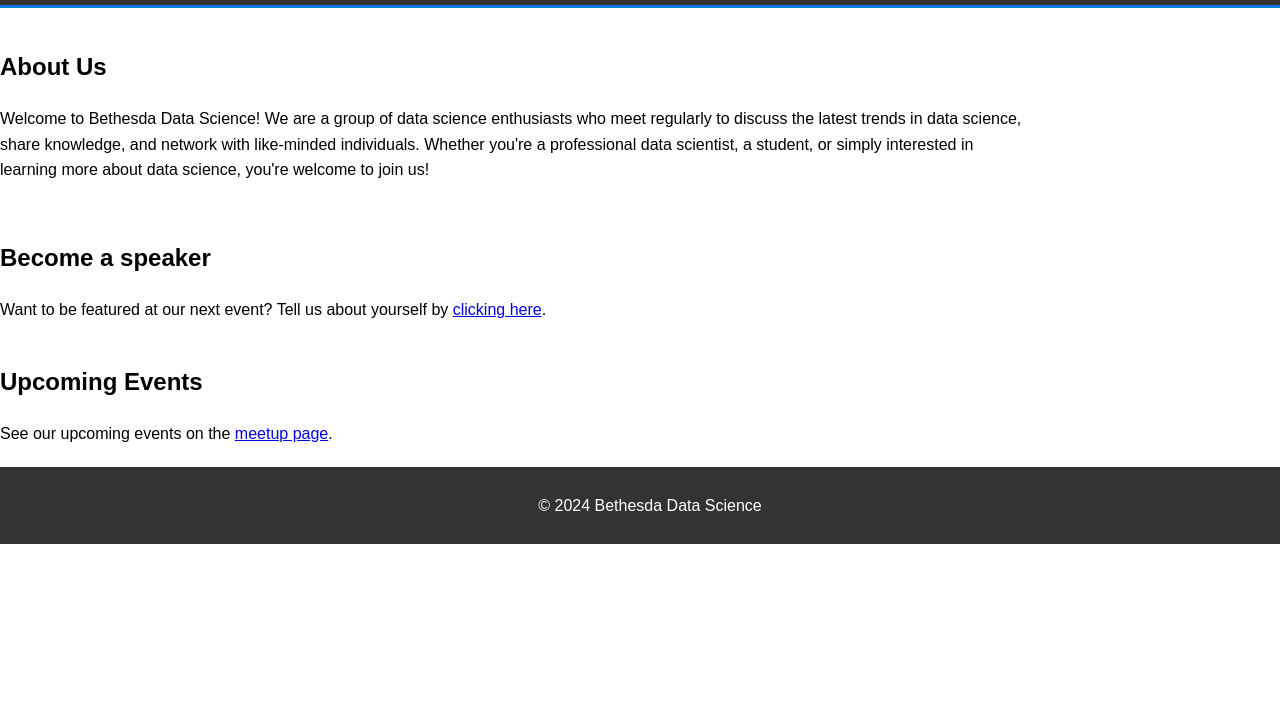
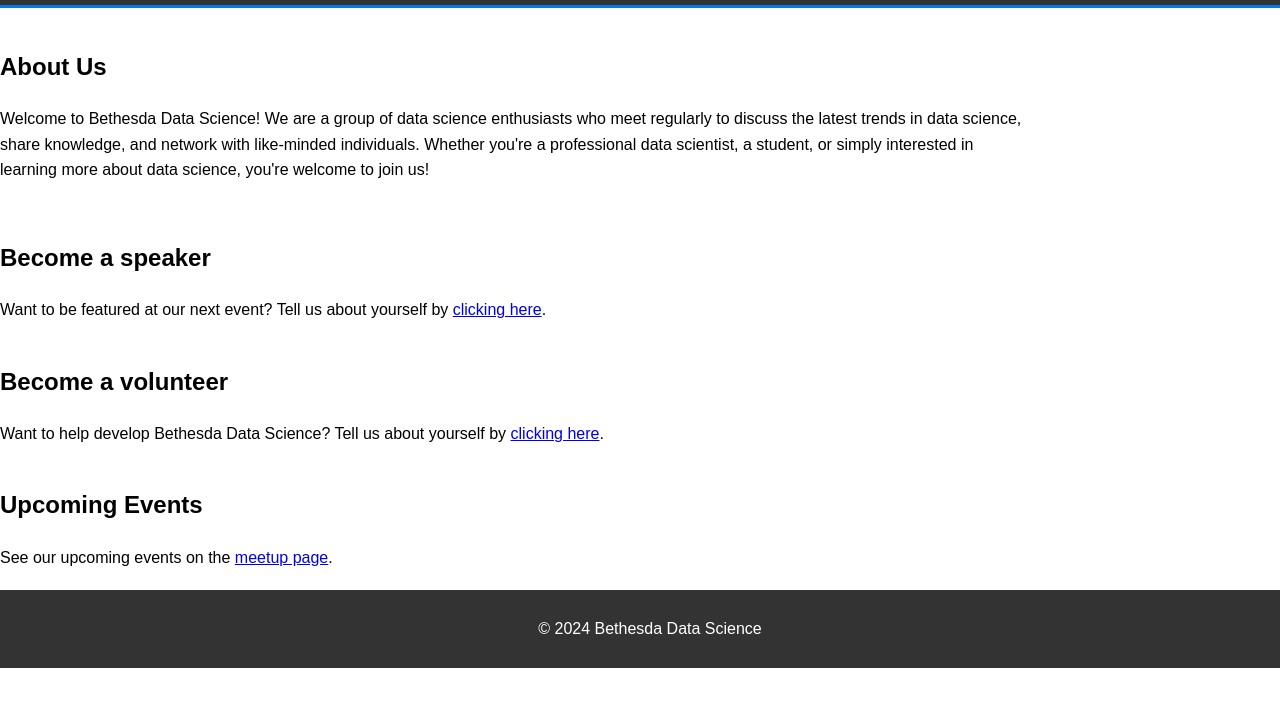
Before and after one commit to itaikatz/bethesdadata, a plain HTML site: page index.html in a window 1280 px wide. Shown: the part 95-800 px from the top of the page. Drawn offline with Linux system fonts and the light colour scheme.

Commit message:
Update index.html

```diff
--- a/index.html
+++ b/index.html
@@ -77,6 +77,10 @@
         Want to be featured at our next event? Tell us about yourself by <a href=https://forms.gle/uJZ3PCzSCrUDWAVP6>clicking here</a>.
     </div>
     <div class="container content-section">
+        <h2>Become a volunteer</h2>
+        Want to help develop Bethesda Data Science? Tell us about yourself by <a href=https://forms.gle/bmvuQqj7vCGqJqyv6>clicking here</a>.
+    </div>
+    <div class="container content-section">
         <h2>Upcoming Events</h2>
         See our upcoming events on the <a href=https://www.meetup.com/bethesda-data-science-networking-meetup/>meetup page</a>.
     </div>
```
